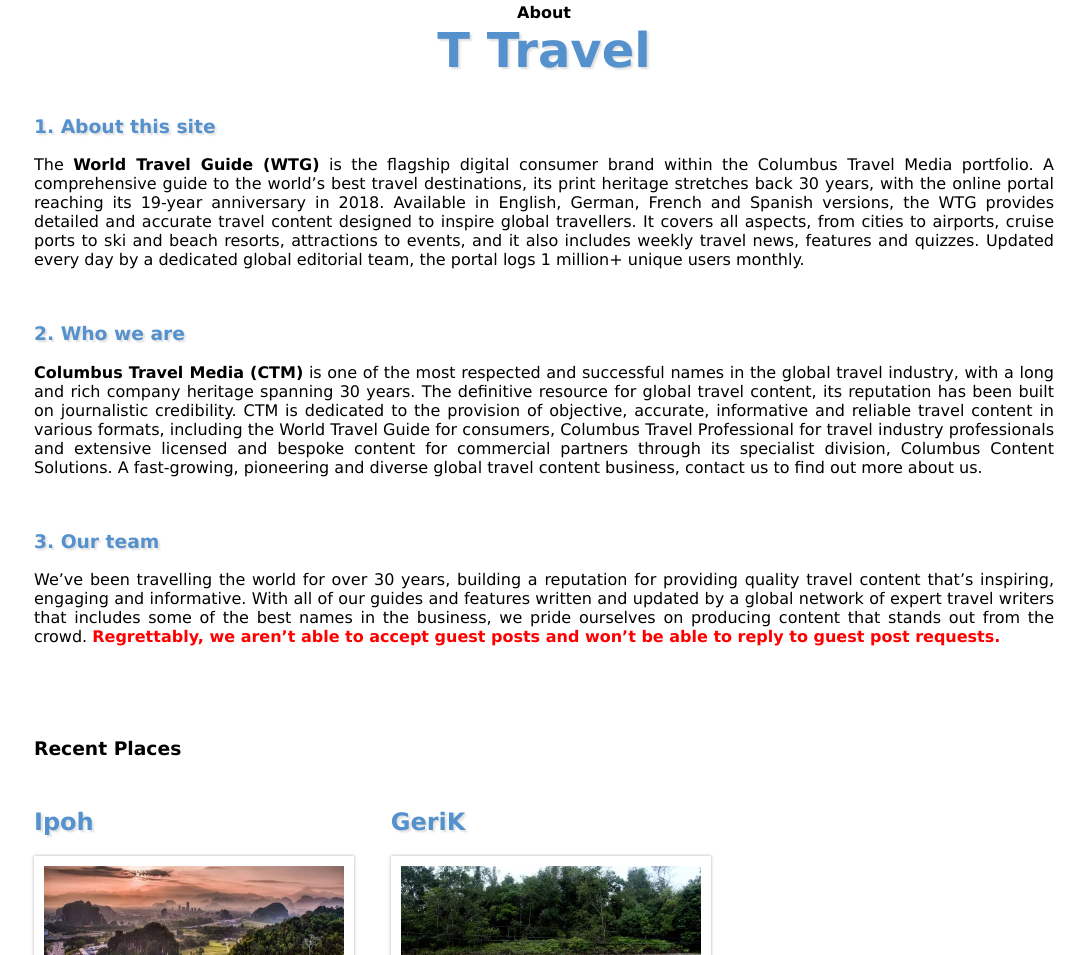
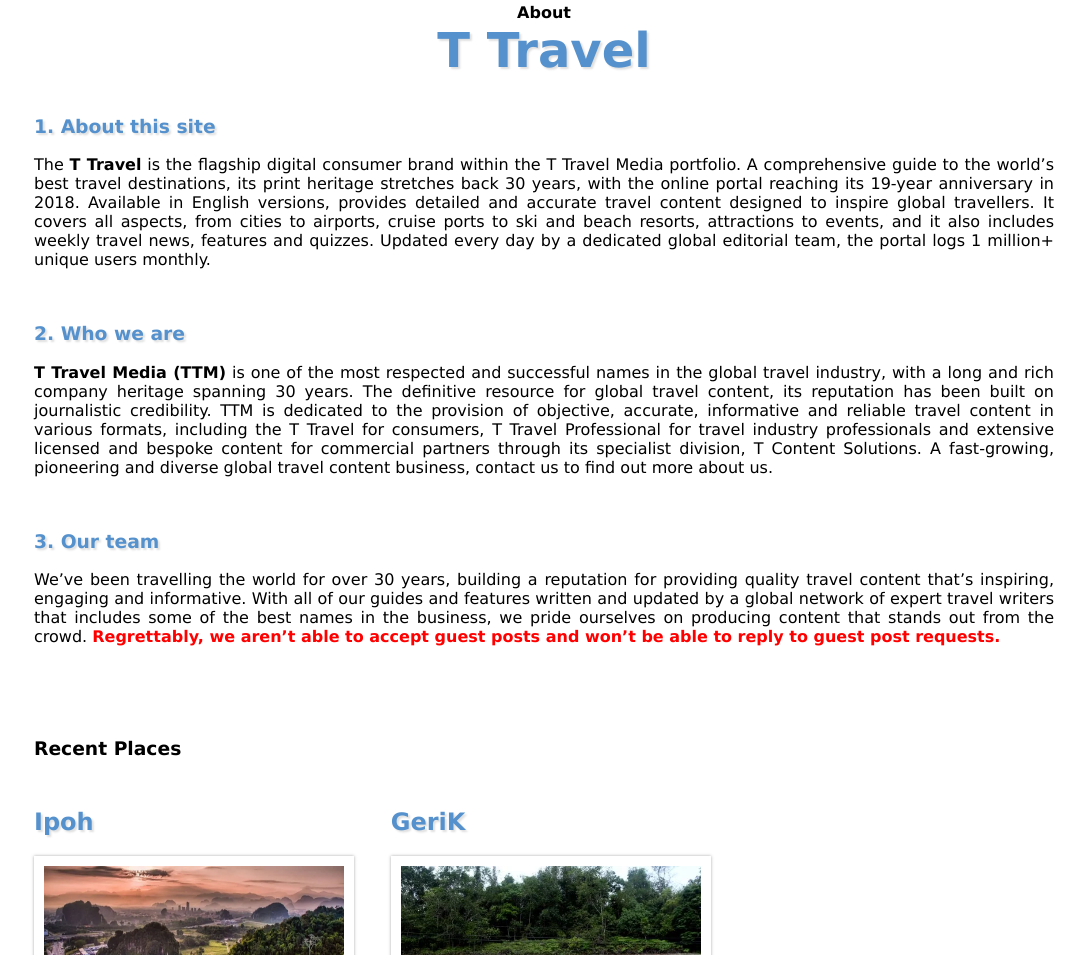
Before and after one commit to kenfoong1997/webProject, a plain HTML site: page about.html in a window 1280 px wide. Shown: the part 961-1916 px from the top of the page, without its empty margins (96-1181 px from the left). Drawn offline with Linux system fonts and the light colour scheme.

Commit message:
Update about.html

```diff
--- a/about.html
+++ b/about.html
@@ -29,22 +29,22 @@
 				<b style="color: #5591cc;font-size: 3em;text-shadow: 2px 2px 2px rgba(41, 41, 41, 0.15);">T Travel</b></center><br>
                 <div class="row box_item">
                     <h3 style="color: #5591cc;text-shadow: 2px 2px 2px rgba(41, 41, 41, 0.15);">1. About this site</h3>
-                    <p style="text-align: justify;">The <b>World Travel Guide (WTG)</b> is the flagship digital consumer brand within the Columbus Travel
+                    <p style="text-align: justify;">The <b>T Travel</b> is the flagship digital consumer brand within the T Travel
                         Media portfolio. A comprehensive guide to the world’s best travel destinations, its print
                         heritage stretches back 30 years, with the online portal reaching its 19-year anniversary in
-                        2018. Available in English, German, French and Spanish versions, the WTG provides detailed and
+                        2018. Available in English versions, provides detailed and
                         accurate travel content designed to inspire global travellers. It covers all aspects, from
                         cities to airports, cruise ports to ski and beach resorts, attractions to events, and it also
                         includes weekly travel news, features and quizzes. Updated every day by a dedicated global
                         editorial team, the portal logs 1 million+ unique users monthly.</p><br>
                     <h3 style="color: #5591cc;text-shadow: 2px 2px 2px rgba(41, 41, 41, 0.15);">2. Who we are</h3>
-                    <p style="text-align: justify;"><b>Columbus Travel Media (CTM)</b> is one of the most respected and successful names in the global
+                    <p style="text-align: justify;"><b>T Travel Media (TTM)</b> is one of the most respected and successful names in the global
                         travel industry, with a long and rich company heritage spanning 30 years. The definitive
                         resource for global travel content, its reputation has been built on journalistic credibility.
-                        CTM is dedicated to the provision of objective, accurate, informative and reliable travel
-                        content in various formats, including the World Travel Guide for consumers, Columbus Travel
+                        TTM is dedicated to the provision of objective, accurate, informative and reliable travel
+                        content in various formats, including the T Travel for consumers, T Travel
                         Professional for travel industry professionals and extensive licensed and bespoke content for
-                        commercial partners through its specialist division, Columbus Content Solutions. A fast-growing,
+                        commercial partners through its specialist division, T Content Solutions. A fast-growing,
                         pioneering and diverse global travel content business, contact us to find out more about us.</p><br>
                     <h3 style="color: #5591cc;text-shadow: 2px 2px 2px rgba(41, 41, 41, 0.15);">3. Our team</h3>
                     <p style="text-align: justify;">We’ve been travelling the world for over 30 years, building a reputation for providing quality
```
